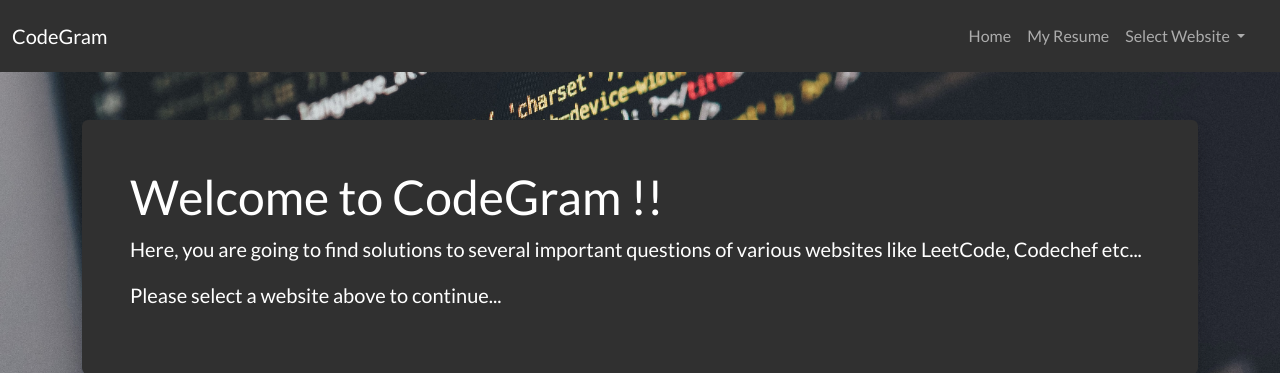
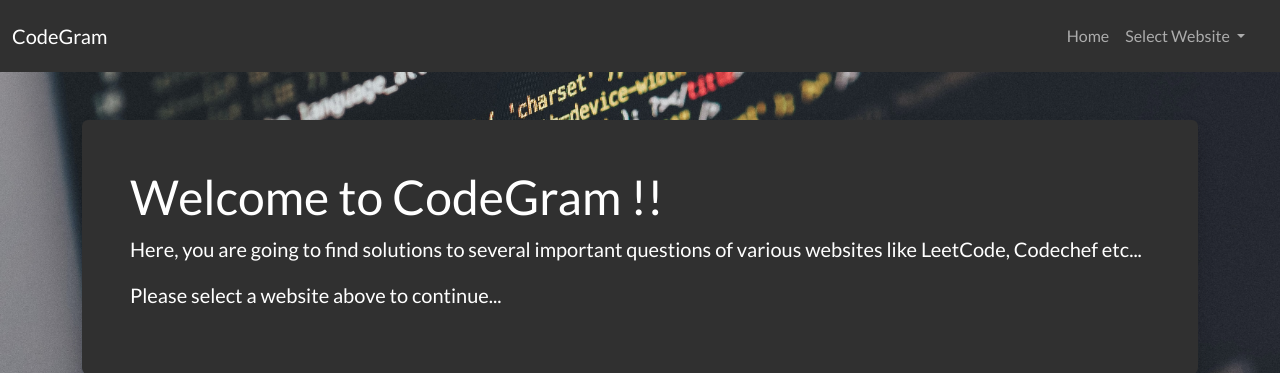
Before and after one commit to sudeepdalai/CodeGram, a Flask app: page / in a window 1280 px wide. Shown: the top 373 px of the page. Run offline with Flask 2, Linux system fonts and the light colour scheme; some libraries are stand-ins or nearby versions.

Commit message:
removing resume

```diff
--- a/templates/_base.html
+++ b/templates/_base.html
@@ -32,9 +32,6 @@
                     <ul class="navbar-nav">
                         <li class="nav-item">
                             <a class="nav-link" href="/home">Home</a>
-                        </li>
-                        <li class="nav-item">
-                            <a class="nav-link" href="/resume" target="_blank">My Resume</a>
                         </li>
                         <li class="nav-item dropdown">
                             <a class="nav-link dropdown-toggle" href="#" id="navbarDropdown" role="button"
```
Also changed, not shown: 1 other file.
